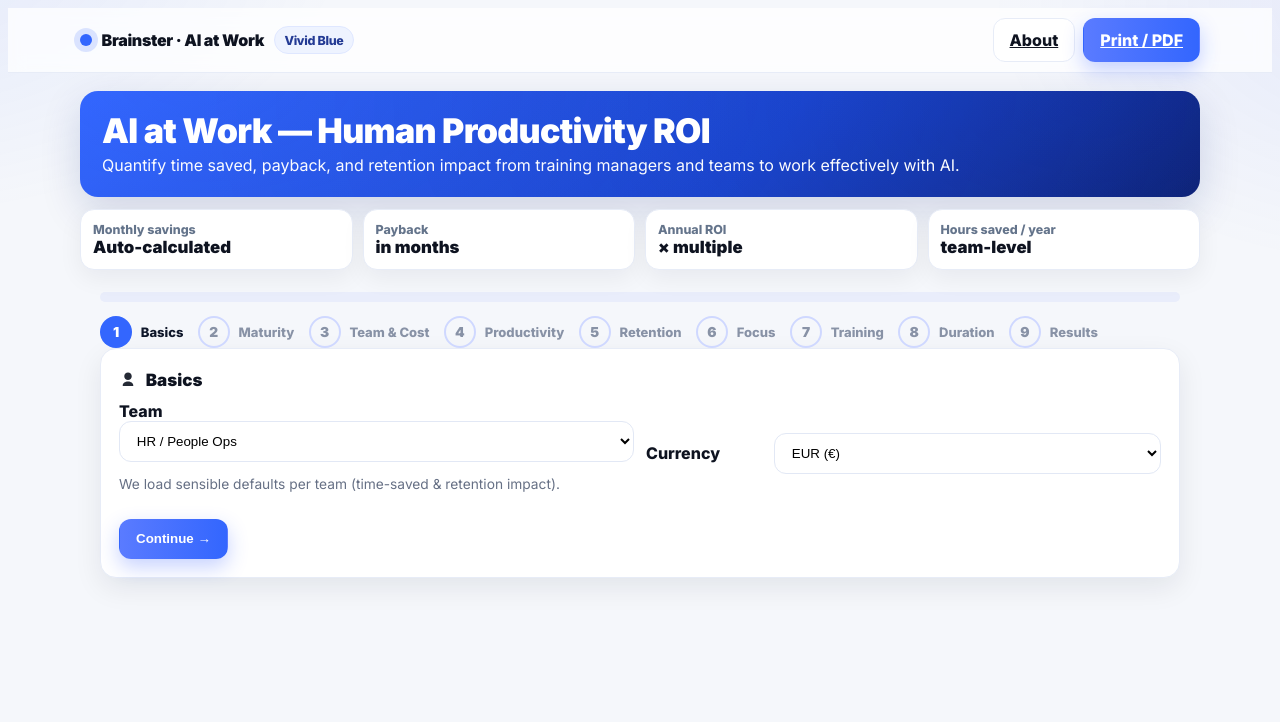
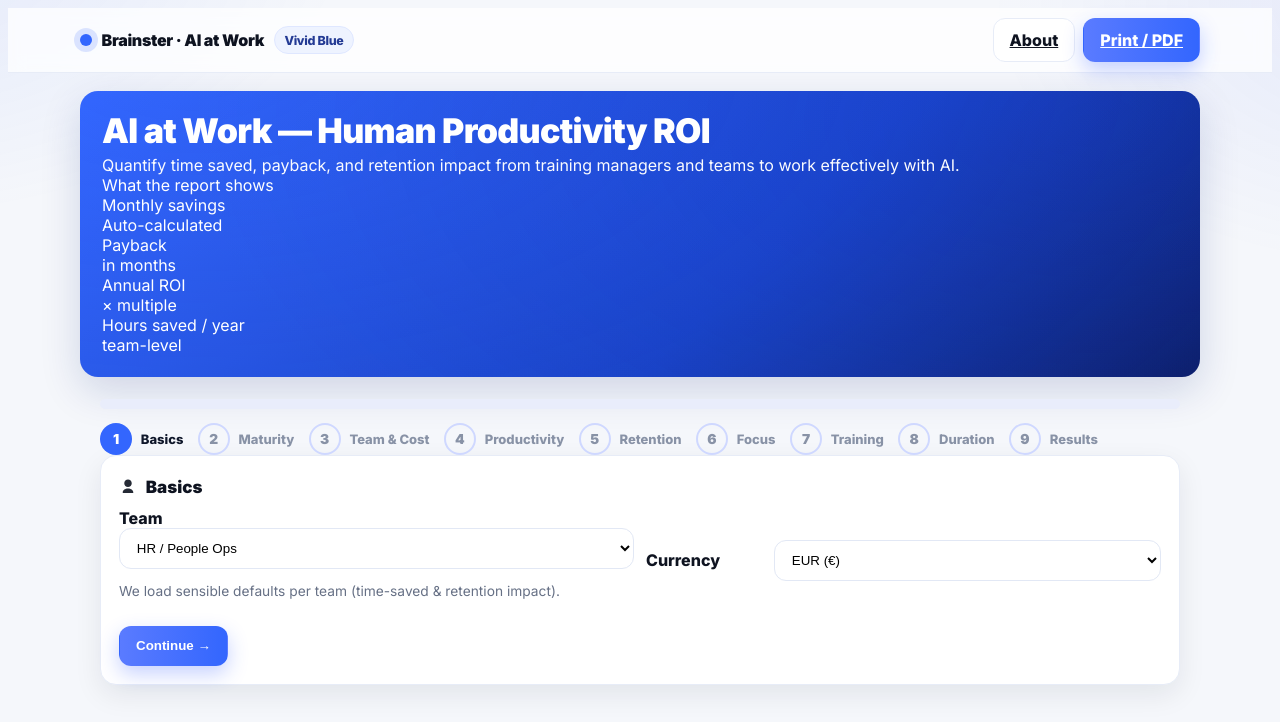
Before and after one commit to powerstephen/brainster-human-ai-roi, a Next.js app: page / in a window 1280 px wide. Shown: the top 722 px of the page. Built offline with nearby package versions, Linux system fonts and the light colour scheme.

Commit message:
Update Hero.tsx

```diff
--- a/components/Hero.tsx
+++ b/components/Hero.tsx
@@ -1,34 +1,36 @@
 export default function Hero() {
   return (
     <div className="container">
-      {/* Slim blue hero: just title + subheading */}
-      <section className="hero hero--slim">
+      <section className="hero hero--slim hero--with-stats">
         <div className="hero-inner--slim">
           <h1>AI at Work — Human Productivity ROI</h1>
           <p>
             Quantify time saved, payback, and retention impact from training managers and
             teams to work effectively with AI.
           </p>
-        </div>
-      </section>
 
-      {/* What you'll get — four stat tiles in one row, outside the blue area */}
-      <section className="stats-row">
-        <div className="stat-tile">
+          {/* What the report shows — now INSIDE the blue hero */}
+          <div className="hero-stats">
+            <div className="hero-stats-head">What the report shows</div>
+            <div className="hero-stats-grid">
+              <div className="hero-stat-tile">
                 <div className="t">Monthly savings</div>
                 <div className="v">Auto-calculated</div>
               </div>
-        <div className="stat-tile">
+              <div className="hero-stat-tile">
                 <div className="t">Payback</div>
                 <div className="v">in months</div>
               </div>
-        <div className="stat-tile">
+              <div className="hero-stat-tile">
                 <div className="t">Annual ROI</div>
                 <div className="v">× multiple</div>
               </div>
-        <div className="stat-tile">
+              <div className="hero-stat-tile">
                 <div className="t">Hours saved / year</div>
                 <div className="v">team-level</div>
+              </div>
+            </div>
+          </div>
         </div>
       </section>
     </div>
```
Lines whose indentation alone changed are shown as unchanged.
